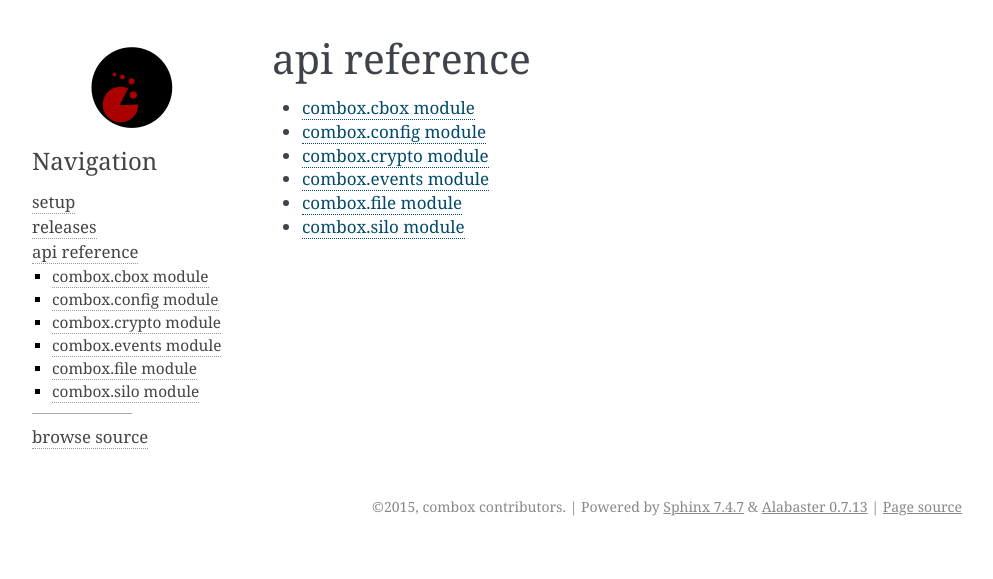
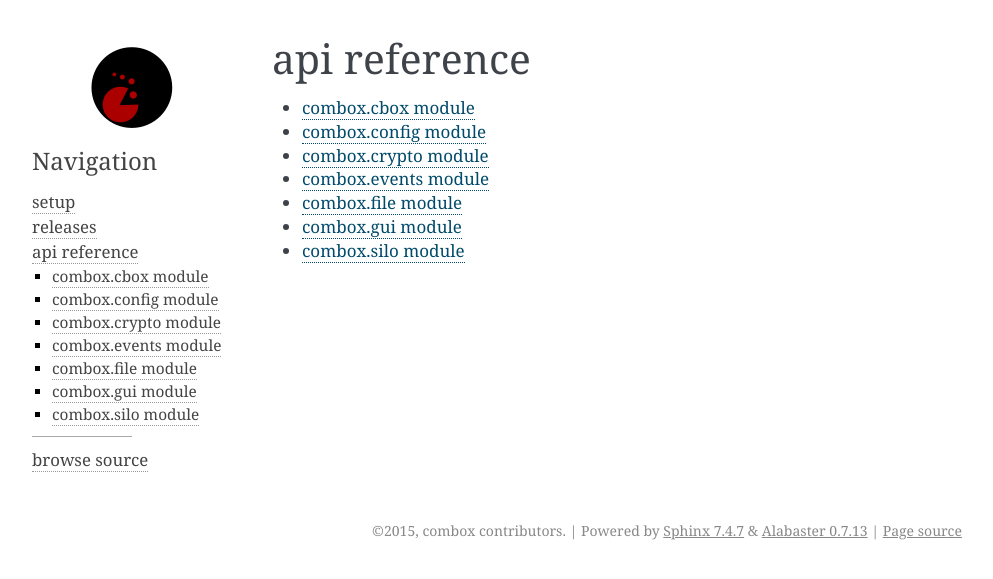
Before and after one commit to r5d/combox, a Sphinx documentation site: the page built from docs/api/index.rst, in a window 1280 px wide. Shown: the top 579 px of the page, without its empty margins (148-1141 px from the left). Built offline with Sphinx 7.4.7, drawn with Linux system fonts in a browser that asks for light colours.

Commit message:
Added docs/api/combox.gui.rst

```diff
--- /dev/null
+++ b/docs/api/combox.gui.rst
@@ -0,0 +1,6 @@
+====================
+combox.gui module
+====================
+
+.. automodule:: combox.gui
+   :members:
--- a/docs/api/index.rst
+++ b/docs/api/index.rst
@@ -10,4 +10,5 @@ api reference
    combox.crypto
    combox.events
    combox.file
+   combox.gui
    combox.silo
```
Also changed, not shown: 1 other file.
